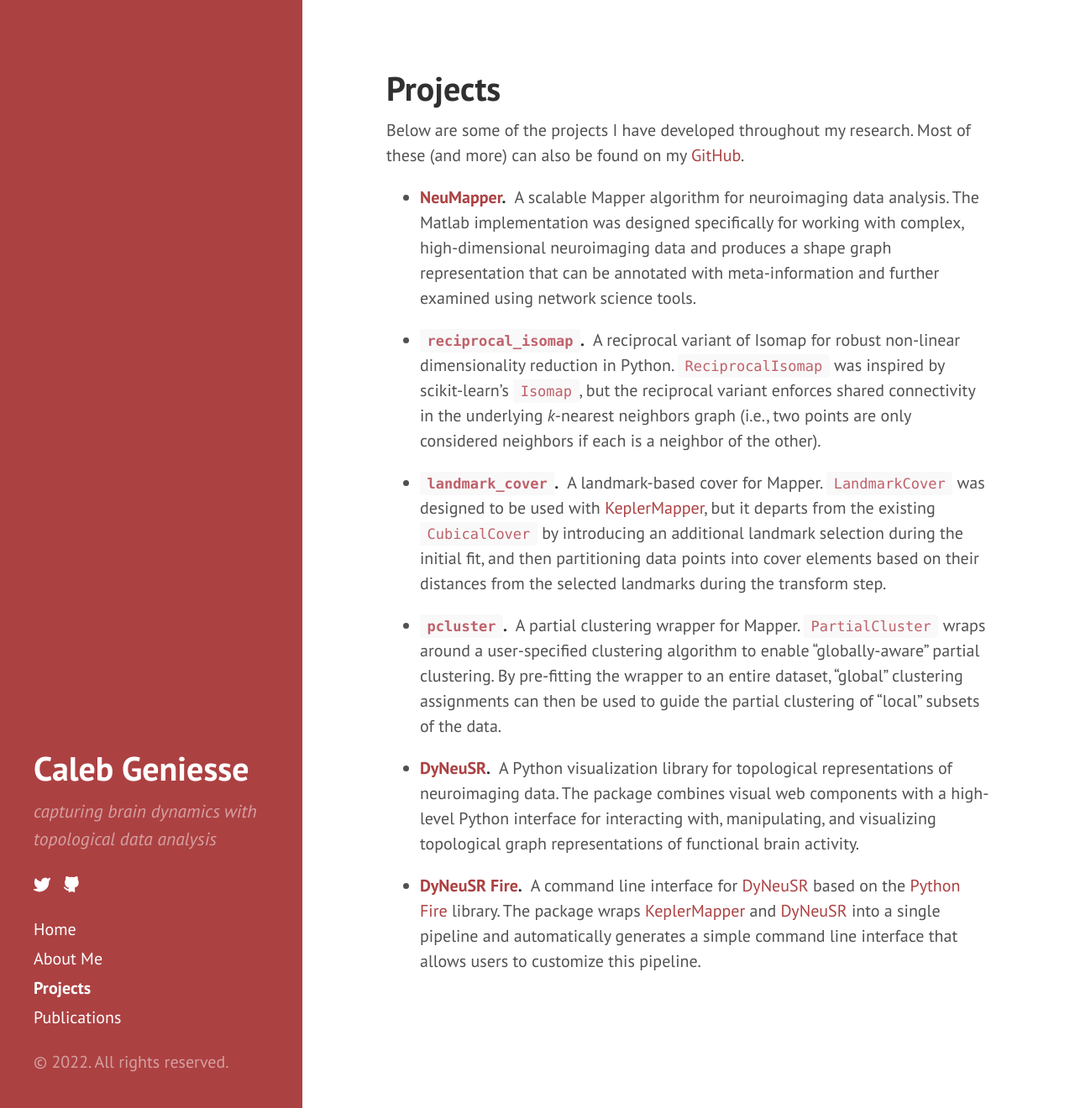
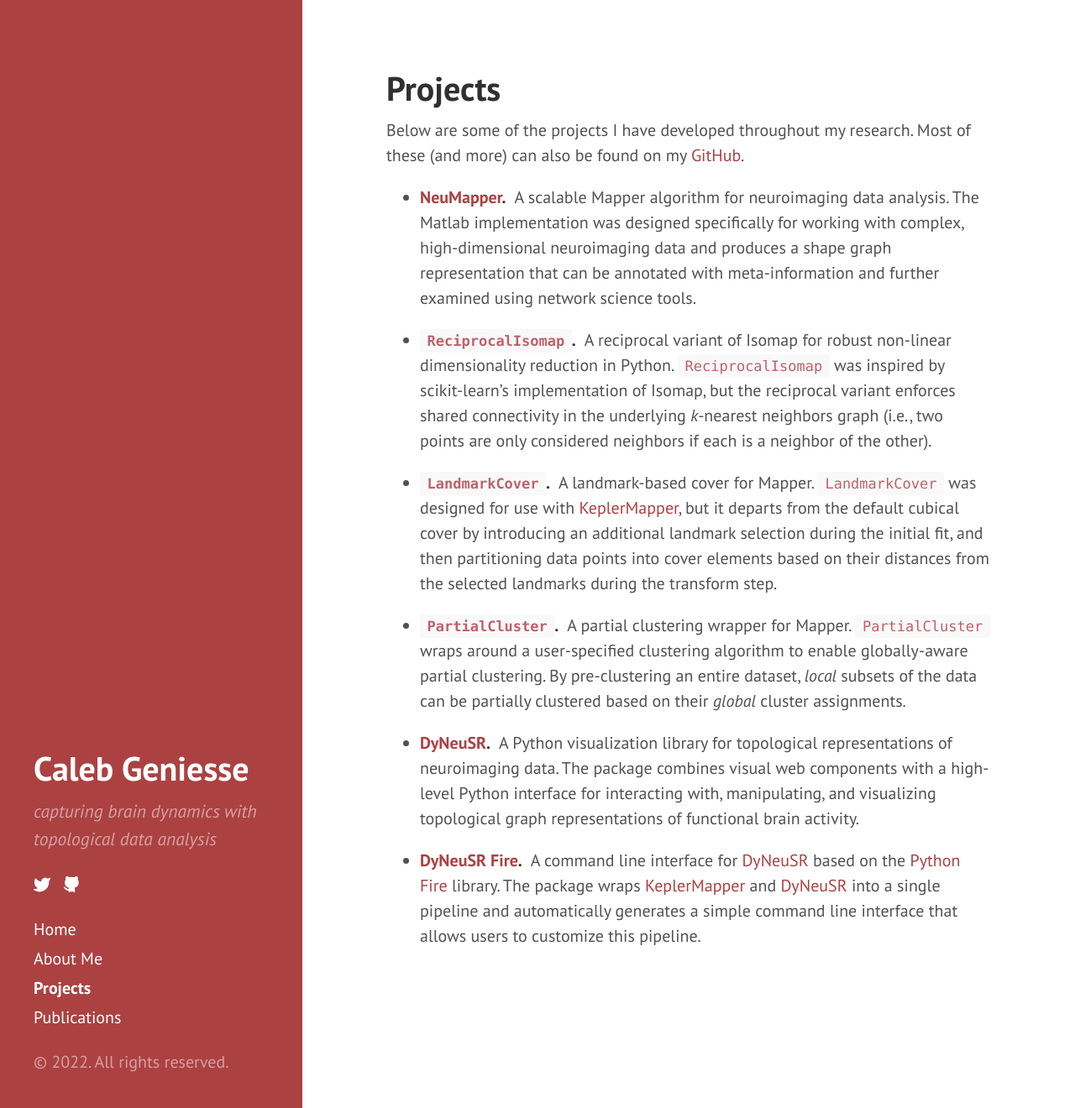
Before and after one commit to calebgeniesse/calebgeniesse.github.io, a Jekyll site: the page built from projects.md, in a window 1280 px wide and 1320 px high. Shown: the whole window at 84% size. Built offline with Jekyll 4.4.1, drawn with Linux system fonts in a browser that asks for light colours.

Commit message:
Update projects.md

```diff
--- a/projects.md
+++ b/projects.md
@@ -7,11 +7,11 @@ Below are some of the projects I have developed throughout my research. Most of
 
 - **[NeuMapper](https://braindynamicslab.github.io/neumapper/).**&nbsp;&nbsp;A scalable Mapper algorithm for neuroimaging data analysis. The Matlab implementation was designed specifically for working with complex, high-dimensional neuroimaging data and produces a shape graph representation that can be annotated with meta-information and further examined using network science tools.
 
-- **[`reciprocal_isomap`](https://github.com/calebgeniesse/reciprocal_isomap).**&nbsp;&nbsp;A reciprocal variant of Isomap for robust non-linear dimensionality reduction in Python. `ReciprocalIsomap` was inspired by scikit-learn's `Isomap`, but the reciprocal variant enforces shared connectivity in the underlying *k*-nearest neighbors graph (i.e., two points are only considered neighbors if each is a neighbor of the other).
+- **[`ReciprocalIsomap`](https://github.com/calebgeniesse/reciprocal_isomap).**&nbsp;&nbsp;A reciprocal variant of Isomap for robust non-linear dimensionality reduction in Python. `ReciprocalIsomap` was inspired by scikit-learn's implementation of Isomap, but the reciprocal variant enforces shared connectivity in the underlying *k*-nearest neighbors graph (i.e., two points are only considered neighbors if each is a neighbor of the other).
 
-- **[`landmark_cover`](https://github.com/calebgeniesse/landmark_cover).**&nbsp;&nbsp;A landmark-based cover for Mapper. `LandmarkCover` was designed to be used with [KeplerMapper](https://kepler-mapper.scikit-tda.org/en/latest/), but it departs from the existing `CubicalCover` by introducing an additional landmark selection during the initial fit, and then partitioning data points into cover elements based on their distances from the selected landmarks during the transform step.
+- **[`LandmarkCover`](https://github.com/calebgeniesse/landmark_cover).**&nbsp;&nbsp;A landmark-based cover for Mapper. `LandmarkCover` was designed for use with [KeplerMapper](https://kepler-mapper.scikit-tda.org/en/latest/), but it departs from the default cubical cover by introducing an additional landmark selection during the initial fit, and then partitioning data points into cover elements based on their distances from the selected landmarks during the transform step.
 
-- **[`pcluster`](https://github.com/calebgeniesse/pcluster).**&nbsp;&nbsp;A partial clustering wrapper for Mapper. `PartialCluster` wraps around a user-specified clustering algorithm to enable "globally-aware" partial clustering. By pre-fitting the wrapper to an entire dataset, "global" clustering assignments can then be used to guide the partial clustering of "local" subsets of the data.
+- **[`PartialCluster`](https://github.com/calebgeniesse/pcluster).**&nbsp;&nbsp;A partial clustering wrapper for Mapper. `PartialCluster` wraps around a user-specified clustering algorithm to enable globally-aware partial clustering. By pre-clustering an entire dataset, *local* subsets of the data can be partially clustered based on their *global* cluster assignments.
 
 - **[DyNeuSR](https://braindynamicslab.github.io/dyneusr/).**&nbsp;&nbsp;A Python visualization library for topological representations of neuroimaging data. The package combines visual web components with a high-level Python interface for interacting with, manipulating, and visualizing topological graph representations of functional brain activity.
 
```
